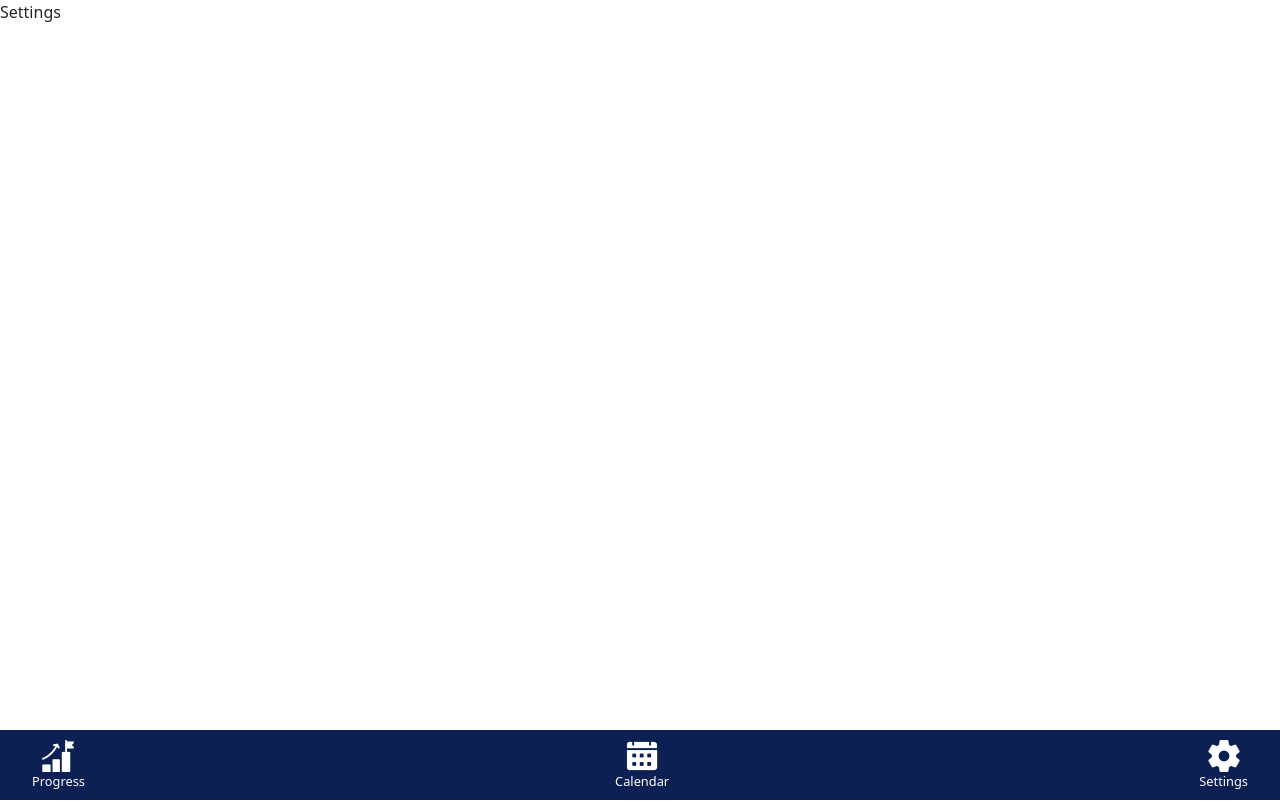
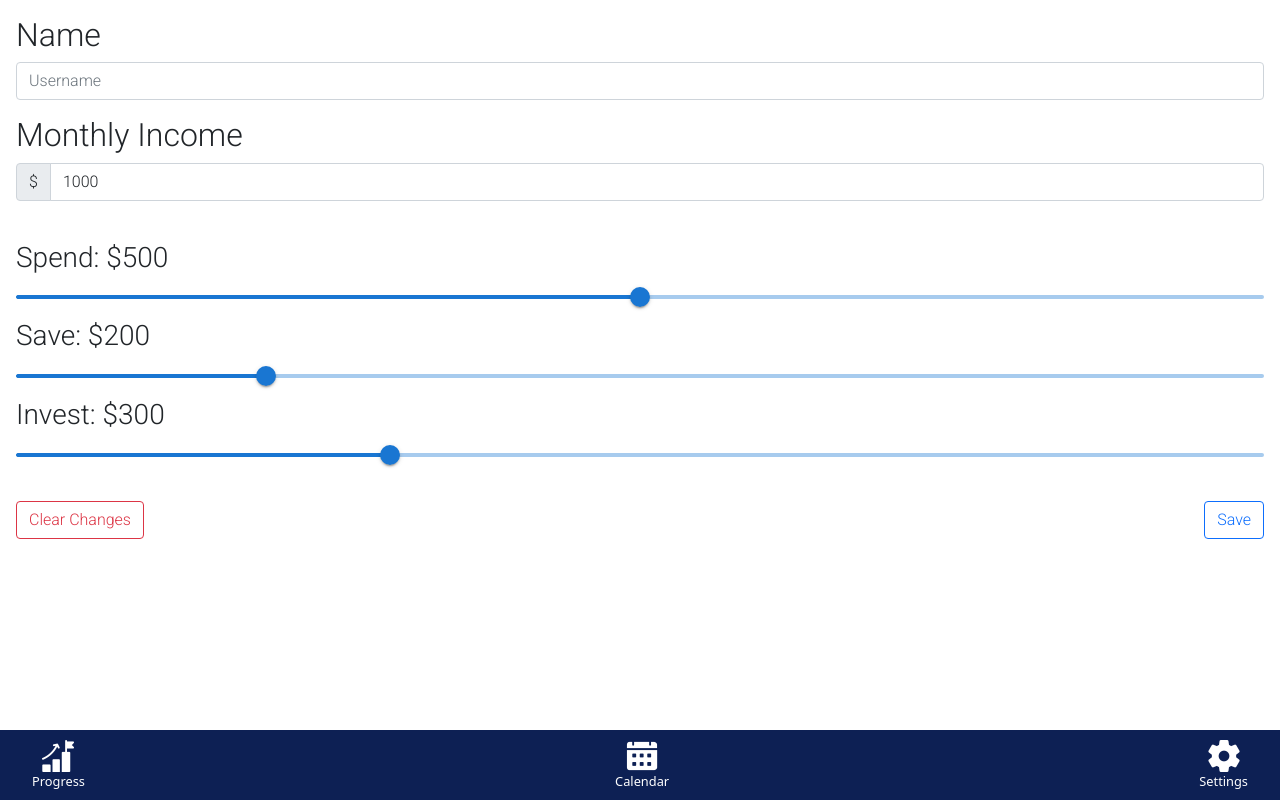
Before and after one commit to dyang1999/Budge, a React (Create React App) app: page /settings in a window 1280 px wide. Built offline with nearby package versions, Linux system fonts and the light colour scheme; a web font is replaced by a local one.

Commit message:
settings page

```diff
--- a/package.json
+++ b/package.json
@@ -1,5 +1,5 @@
 {
-  "name": "thesmartgrocer",
+  "name": "budge",
   "version": "0.1.0",
   "private": true,
   "dependencies": {
--- a/src/Pages/ProfilePage.module.css
+++ b/src/Pages/ProfilePage.module.css
@@ -7,7 +7,7 @@
 .container{
     display: flex;
     flex-direction: column;
-    padding: 5%;
+    padding: 0;
 }
 
 .top{
--- a/src/Pages/SettingsPage.js
+++ b/src/Pages/SettingsPage.js
@@ -1,13 +1,106 @@
-import React from "react";
+import React, {useState, useEffect} from "react";
 import NavBar from "../Components/NavBar";
+import { InputGroup,FormControl, Button, Card, Nav } from 'react-bootstrap'
+import { Slider } from '@mui/material';
+
+import 'bootstrap/dist/css/bootstrap.min.css'
 
 import classes from "./SettingsPage.module.css";
 
 export default function SettingsPage() {
+
+  const [income, setIncome] = useState(1000);
+  const [dummyincome, setDummyIncome] = useState(1000)
+  const [spend, setSpend] = useState(50);
+  const [save, setSave] = useState(20);
+  const [invest, setInvest] = useState(30);
+
+  const value = (percent, income) => {
+    return((percent/100) * parseInt(income))
+  }
+
+  const [spendVal, setSpendVal] = useState(value(spend,income));
+  const [saveVal, setSaveVal] = useState(value(save,income));
+  const [investVal, setInvestVal] = useState(value(invest,income));
+
+
+
+  const changeIncome = (event, dummyincome) => {
+    setDummyIncome(dummyincome);
+  };
+
+  useEffect(()=>{
+    setSpendVal(value(spend,income));
+    setSaveVal(value(save,income));
+    setInvestVal(value(invest,income));
+
+  }, [spend,save,invest,income]);
+
+  const changeSpend = (event, spend) => {
+    setSpend(spend);
+    setSpendVal(value(spend,income));
+  };
+
+  const changeSave = (event, save) => {
+    setSave(save);
+    setSaveVal(value(save,income));
+
+  };
+
+  const changeInvest = (event, invest) => {
+    setInvest(invest);
+    setInvestVal(value(invest,income));
+  };
+
+  const clearChanges = () =>{
+    setSpend(50);
+    setSave(20);
+    setInvest(30);
+  }
+
+  console.log(income);
+
   return (
     <div>
       <NavBar />
-      <p>Settings</p>
+      <div className={classes.root}>
+
+        <div className={classes.body}>
+          <div className={classes.name}>
+            <h2>Name</h2>
+            <InputGroup className="mb-3">
+              <FormControl placeholder="Username" aria-label="Username"/>
+            </InputGroup>
+          </div>
+
+          <div className={classes.income}>
+            <h2>Monthly Income</h2>
+            <InputGroup className="mb-3">
+              <InputGroup.Text>$</InputGroup.Text>
+              <FormControl type="text" value={dummyincome} onChange={changeIncome} aria-label="Amount (to the nearest dollar)"/>
+            </InputGroup>
+          </div>
+
+          <br/>
+          <h3>Spend: ${spendVal}</h3>
+          <Slider value={spend} onChange={changeSpend} aria-label="spend" valueLabelDisplay="auto" />
+
+          <h3>Save: ${saveVal}</h3>
+          <Slider value={save} onChange={changeSave} aria-label="save" valueLabelDisplay="auto" />
+
+          <h3>Invest: ${investVal}</h3>
+          <Slider value={invest} onChange={changeInvest} aria-label="invest" valueLabelDisplay="auto" />
+
+        </div>
+        <br/>
+        <div className={classes.btn}>
+          <Button variant="outline-danger" className={classes.btnclr}
+          onClick={clearChanges}
+          >
+            Clear Changes</Button>
+          <Button variant="outline-primary" className={classes.btnsave}>Save</Button>
+        </div>
+      </div>
     </div>
   );
 }
--- a/src/Pages/SettingsPage.module.css
+++ b/src/Pages/SettingsPage.module.css
@@ -1,10 +1,11 @@
 .root {
+  font-family: 'Roboto';
   padding: 1rem;
   display: flex;
   flex-direction: column;
   justify-content: center;
 }
-.card {
+/* .card {
   background: rgb(226, 159, 101);
   background: linear-gradient(
     66deg,
@@ -28,4 +29,34 @@
   flex-wrap: wrap;
   align-items: center;
   justify-content: space-between;
+} */
+
+.btn {
+  display: flex;
+  justify-content: space-between;
 }
+
+.btn-clr {
+  /* align-items: flex-start; */
+}
+
+.btn-save {
+  /* align-items: flex-end; */
+}
+
+.body{
+  font-weight: bold;
+}
+
+/* .name{
+  display: flex;
+  align-items: center;
+  justify-content: center;
+  margin: auto;
+}
+.income{
+  display: flex;
+  align-items: center;
+  justify-content: center;
+  margin: auto;
+} */
```
Also changed, not shown: 1 other file (tests, documents, lock files or other folders).
